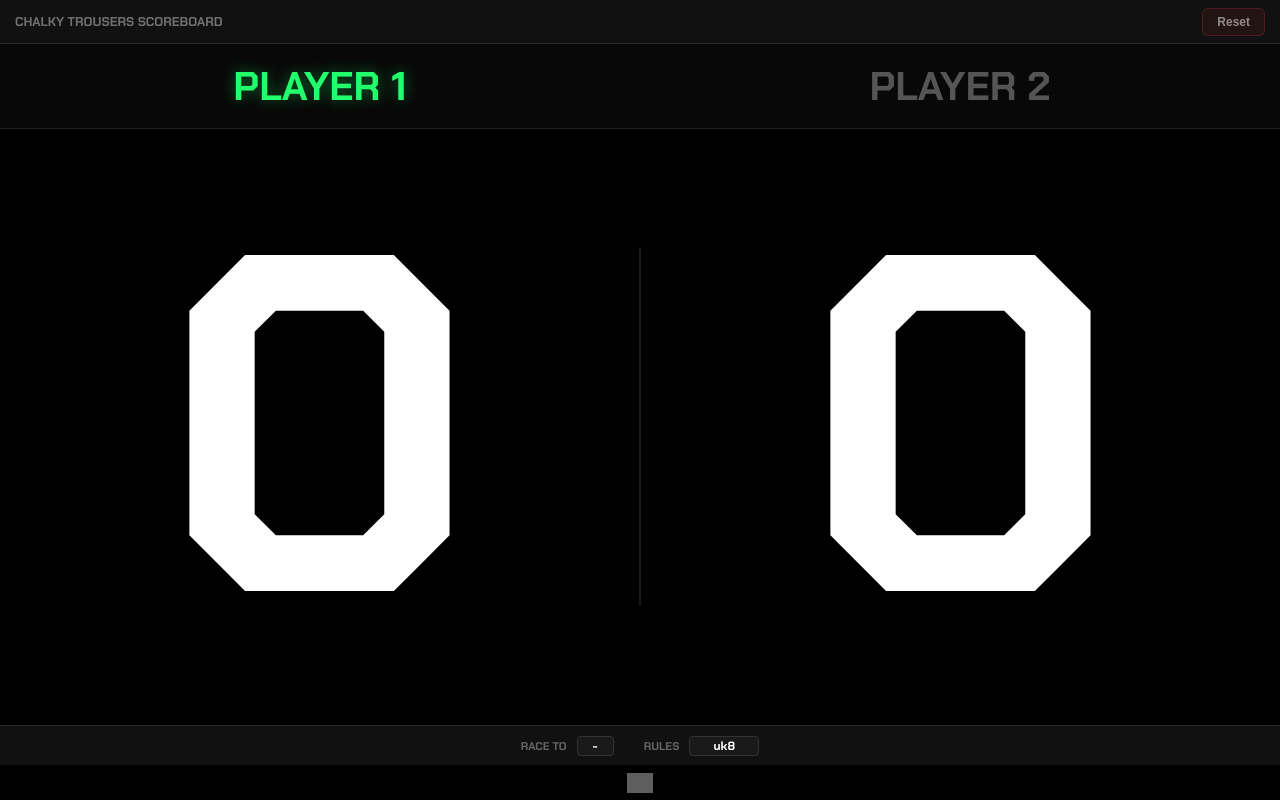
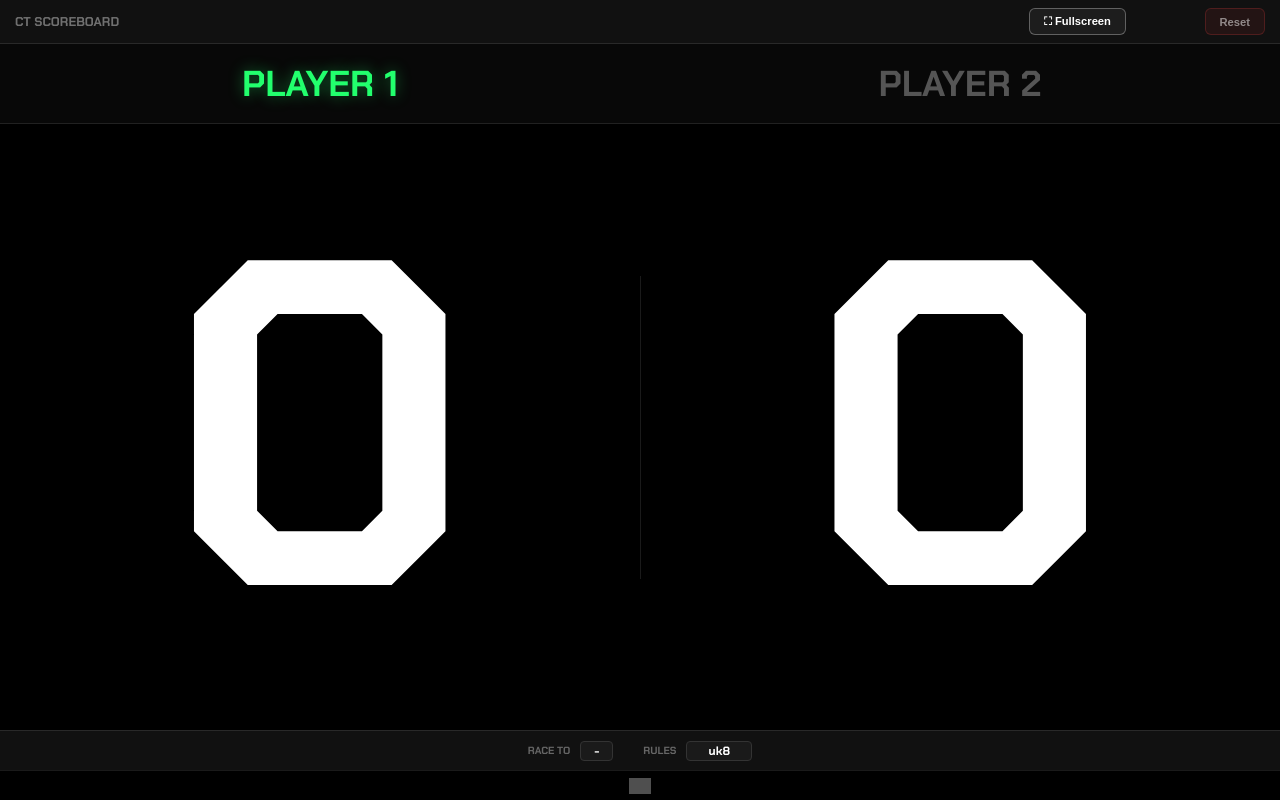
Before and after one commit to chalkytrousers/Chalky-Trousers-App-Test, a plain HTML site: page index.html in a window 1280 px wide. Drawn offline with Linux system fonts and the light colour scheme; grey boxes are pictures that could not be loaded.

Commit message:
Update index.html

```diff
--- a/index.html
+++ b/index.html
@@ -1,4 +1,3 @@
-
 <!DOCTYPE html>
 <html lang="en">
 <head>
@@ -10,7 +9,7 @@
     <link rel="apple-touch-icon" href="assets/logo-192.png">
     <link rel="manifest" href="manifest.json">
     <meta name="theme-color" content="#000000">
-    <title>Chalky Trousers - v11.0</title>
+    <title>Chalky Trousers - v11.1</title>
     <link href="https://fonts.googleapis.com/css2?family=Chakra+Petch:wght@400;700;900&display=swap" rel="stylesheet">
 
     <style>
@@ -50,7 +49,7 @@
             padding: 0 env(safe-area-inset-right) 0 env(safe-area-inset-left);
         }
 
-        /* TOP BAR: Title and Buttons */
+        /* FIXED TOP NAV */
         .top-nav {
             display: flex; justify-content: space-between; align-items: center;
             padding: 0 15px; background: var(--banner-bg); border-bottom: 1px solid var(--border-color);
@@ -59,48 +58,52 @@
         }
 
         .logo-text { font-size: 0.8rem; font-weight: 700; color: rgba(255,255,255,0.4); text-transform: uppercase; }
-        .nav-btn { background: rgba(255,255,255,0.05); border: 1px solid rgba(255,255,255,0.2); color: #ccc; padding: 6px 14px; border-radius: 6px; font-size: 0.75rem; cursor: pointer; font-weight: 700; position: relative; }
+
+        .nav-btn {
+            background: rgba(255,255,255,0.05); border: 1px solid rgba(255,255,255,0.2);
+            color: #ccc; padding: 6px 14px; border-radius: 6px; font-size: 0.7rem;
+            cursor: pointer; font-weight: 700; position: relative;
+        }
+        .nav-btn.fs-btn { border-color: rgba(255,255,255,0.3); color: #fff; }
         .nav-btn.reset { background: rgba(255, 68, 68, 0.08); border-color: rgba(255, 68, 68, 0.2); color: rgba(255, 255, 255, 0.5); }
         .nav-btn.undo { border-color: var(--accent-green); color: var(--accent-green); }
 
-        /* PLAYER NAMES BAR: Highlighting the active breaker */
-        .names-row { display: flex; height: clamp(45px, 12vh, 85px); background: #080808; border-bottom: 1px solid var(--border-color); flex-shrink: 0; }
+        /* NAMES BAR */
+        .names-row { display: flex; height: clamp(45px, 10vh, 80px); background: #080808; border-bottom: 1px solid var(--border-color); flex-shrink: 0; }
         .name-slot {
             flex: 1; display: flex; justify-content: center; align-items: center;
-            font-size: clamp(1.2rem, 5vh, 4rem); font-weight: 900;
+            font-size: clamp(1.2rem, 4.5vh, 4rem); font-weight: 900;
             text-transform: uppercase; color: #555; transition: all 0.3s ease;
         }
-        /* Break Highlight Style */
         .name-slot.breaking { color: var(--accent-green); text-shadow: 0 0 15px rgba(34, 255, 109, 0.4); }
 
         /* MAIN SCORE AREA */
-        .scores-main { display: flex; flex: 1; width: 100%; align-items: center; position: relative; }
+        .scores-main { display: flex; flex: 1; width: 100%; align-items: center; overflow: hidden; }
         .score-pane { flex: 1; display: flex; justify-content: center; align-items: center; height: 100%; }
-        .score-num { font-size: clamp(8rem, 60vh, 50rem); font-weight: 700; line-height: 1; cursor: pointer; color: white; will-change: contents; }
+        .score-num { font-size: clamp(8rem, 58vh, 55rem); font-weight: 700; line-height: 1; cursor: pointer; color: white; will-change: contents; }
+        .divider { width: 1px; height: 50%; background: var(--border-color); flex-shrink: 0; }
 
-        .divider { width: 2px; height: 60%; background: var(--border-color); flex-shrink: 0; }
-
-        /* INFO BAR: Rules and Race To */
+        /* INFO BAR */
         .info-bar {
             display: flex; justify-content: center; align-items: center; gap: 30px;
             height: var(--info-bar-h); background: var(--banner-bg); border-top: 1px solid var(--border-color);
             flex-shrink: 0;
         }
         .info-item { display: flex; align-items: center; gap: 10px; }
-        .info-label { font-size: 0.7rem; font-weight: 900; color: #666; text-transform: uppercase; }
+        .info-label { font-size: 0.65rem; font-weight: 900; color: #666; text-transform: uppercase; }
         .info-select {
             background: #1a1a1a; border: 1px solid #333; color: #fff;
-            padding: 2px 10px; border-radius: 4px; font-family: inherit; font-size: 0.75rem;
+            padding: 2px 8px; border-radius: 4px; font-family: inherit; font-size: 0.75rem;
             font-weight: 700; appearance: none; -webkit-appearance: none; text-align: center;
         }
 
-        /* FOOTER: Small branding */
+        /* FIXED FOOTER */
         .footer-logo-row {
             display: flex; justify-content: center; align-items: center;
-            height: calc(35px + env(safe-area-inset-bottom)); padding-bottom: env(safe-area-inset-bottom);
-            background: #000; flex-shrink: 0;
+            height: calc(30px + env(safe-area-inset-bottom)); padding-bottom: env(safe-area-inset-bottom);
+            background: #000; flex-shrink: 0; border-top: 1px solid var(--border-color);
         }
-        .footer-logo { height: 20px; width: auto; opacity: 0.6; }
+        .footer-logo { height: 16px; width: auto; opacity: 0.5; }
 
         #orientation-overlay { display: none; position: fixed; inset: 0; background: #000; z-index: 10000; flex-direction: column; justify-content: center; align-items: center; }
         @media screen and (orientation: portrait) { #orientation-overlay { display: flex; } .app-container { display: none; } }
@@ -110,8 +113,9 @@
     <div id="orientation-overlay"><h2>ROTATE TO LANDSCAPE</h2></div>
     <div class="app-container">
         <header class="top-nav">
-            <div class="logo-text">CHALKY TROUSERS SCOREBOARD</div>
-            <div style="display:flex; gap:12px;">
+            <div class="logo-text">CT SCOREBOARD</div>
+            <div style="display:flex; gap:10px;">
+                <button class="nav-btn fs-btn" id="fs-toggle">⛶ Fullscreen</button>
                 <button class="nav-btn undo" id="undo-btn" style="visibility:hidden;">Undo</button>
                 <button class="nav-btn reset" id="reset-btn">Reset</button>
             </div>
@@ -150,6 +154,16 @@
         const KEY = 'ct_v11_data';
         let breakSide = 1; let lastState = null; let undoTimeout = null; let saveTimer = null;
 
+        function toggleFullscreen() {
+            if (!document.fullscreenElement) {
+                document.documentElement.requestFullscreen().catch(err => {
+                    console.log(`Error: ${err.message}`);
+                });
+            } else {
+                document.exitFullscreen();
+            }
+        }
+
         function saveDebounced() { clearTimeout(saveTimer); saveTimer = setTimeout(save, 200); }
         function save() { const d = { s1: document.getElementById('s1').innerText, s2: document.getElementById('s2').innerText, p1: document.getElementById('p1-txt').innerText.trim(), p2: document.getElementById('p2-txt').innerText.trim(), side: breakSide, rules: document.getElementById('ruleset-select').value, race: document.getElementById('race-to-select').value }; localStorage.setItem(KEY, JSON.stringify(d)); }
         function load() { const s = localStorage.getItem(KEY); if (s) { const d = JSON.parse(s); document.getElementById('s1').innerText = d.s1 || "0"; document.getElementById('s2').innerText = d.s2 || "0"; document.getElementById('p1-txt').innerText = d.p1 || "PLAYER 1"; document.getElementById('p2-txt').innerText = d.p2 || "PLAYER 2"; breakSide = d.side || 1; updateBreakVisual(); document.getElementById('ruleset-select').value = d.rules || "uk8"; document.getElementById('race-to-select').value = d.race || "-"; } }
@@ -168,7 +182,14 @@
         function performReset(e) { e.preventDefault(); lastState = { s1: document.getElementById('s1').innerText, s2: document.getElementById('s2').innerText, side: breakSide }; document.getElementById('s1').innerText = "0"; document.getElementById('s2').innerText = "0"; save(); const ub = document.getElementById('undo-btn'); ub.style.visibility = 'visible'; clearTimeout(undoTimeout); undoTimeout = setTimeout(() => { ub.style.visibility = 'hidden'; }, 5000); }
         function undoReset(e) { e.preventDefault(); if (lastState) { document.getElementById('s1').innerText = lastState.s1; document.getElementById('s2').innerText = lastState.s2; breakSide = lastState.side; updateBreakVisual(); document.getElementById('undo-btn').style.visibility = 'hidden'; lastState = null; save(); } }
 
-        window.addEventListener('load', () => { const rs = document.getElementById('race-to-select'); for(let i=1; i<=21; i++) { let o = document.createElement('option'); o.value = i; o.innerText = i; rs.appendChild(o); } load(); document.getElementById('reset-btn').addEventListener('touchstart', performReset); document.getElementById('undo-btn').addEventListener('touchstart', undoReset); });
+        window.addEventListener('load', () => {
+            const rs = document.getElementById('race-to-select');
+            for(let i=1; i<=21; i++) { let o = document.createElement('option'); o.value = i; o.innerText = i; rs.appendChild(o); }
+            load();
+            document.getElementById('reset-btn').addEventListener('touchstart', performReset);
+            document.getElementById('undo-btn').addEventListener('touchstart', undoReset);
+            document.getElementById('fs-toggle').addEventListener('touchstart', toggleFullscreen);
+        });
     </script>
 </body>
 </html>
```
